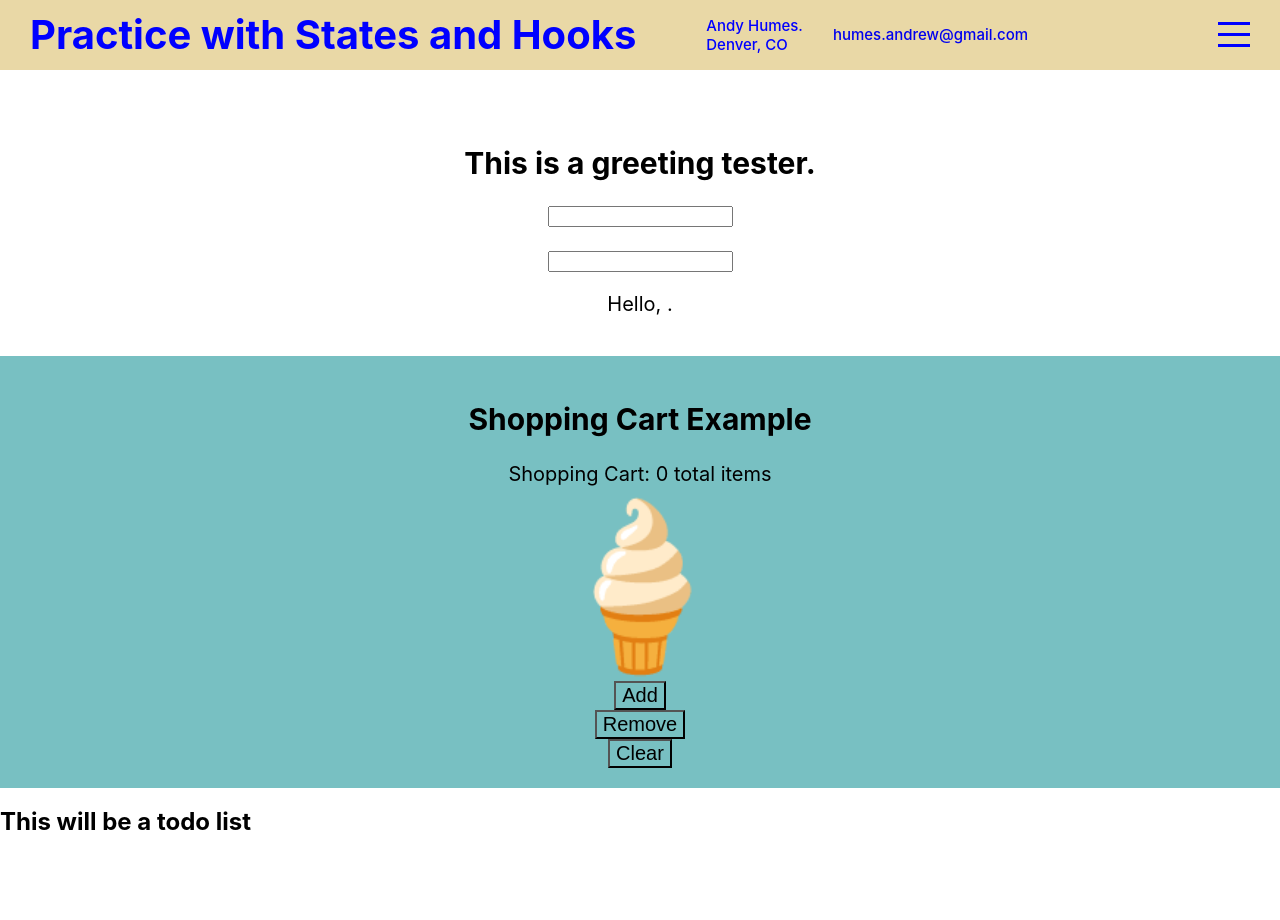
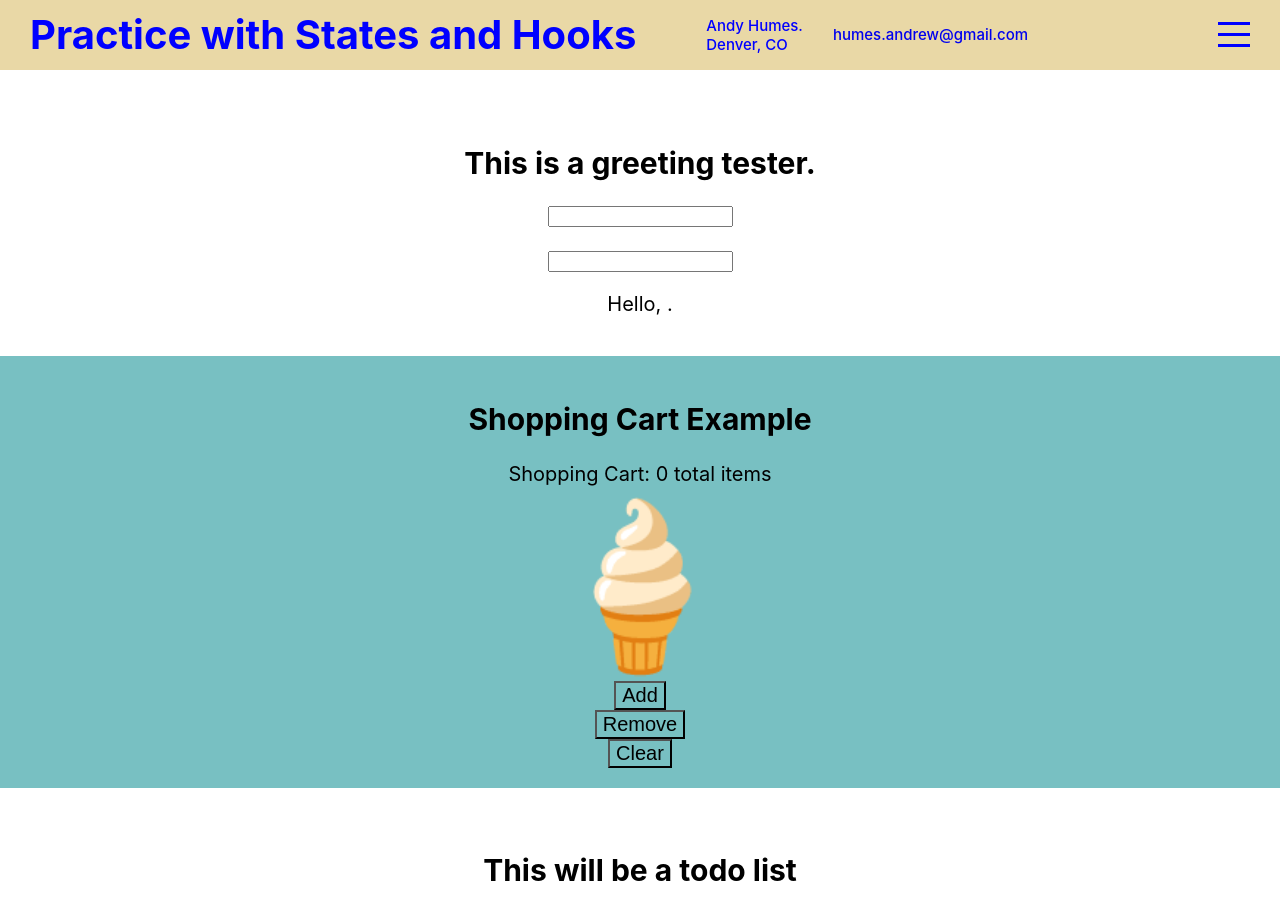
Before and after one commit to humesandrew/react-hooks-and-staters, a React (Create React App) app: page / in a window 1280 px wide. Shown: the top 920 px of the page. Before the commit the page ends 856 px from the top, so only its background shows below. Built offline with nearby package versions, Linux system fonts and the light colour scheme.

Commit message:
newtutorial

```diff
--- a/src/components/todo/Todo.js
+++ b/src/components/todo/Todo.js
@@ -1,10 +1,11 @@
 import React, {useState} from 'react';
-// import data from "./data.json";
+
 import "./todo.scss";
 
 
 export default function Todo() {
 
+    const [ toDoList, setToDoList ] = useState();
 
 
 return(
--- a/src/components/todo/todo.scss
+++ b/src/components/todo/todo.scss
@@ -0,0 +1,41 @@
+.todo {
+
+    margin-top: 20px;
+    padding: 20px;
+    font-size: 20px;
+    display: flex;
+    justify-content: center;
+    flex-direction: column;
+    align-items: center;
+
+}
+
+
+.todo-container {
+    background: rgb(41, 33, 33);
+    width: 40vw;
+    margin: 10em auto;
+    border-radius: 15px;
+    padding: 20px 10px;
+    color: white;
+    border: 3px solid rgb(36, 110, 194);
+}
+
+
+.task {
+    border: 1px solid white;
+    border-radius: 5px;
+    padding: 0.5em;
+    margin: 0.5em;
+}
+
+.task button {
+    background: rgb(12, 124, 251);
+    border-radius: 5px;
+    margin: 0px 5px;
+    padding: 3px 5px;
+    border: none;
+    cursor: pointer;
+    color: white;
+    float: right;
+}
```
